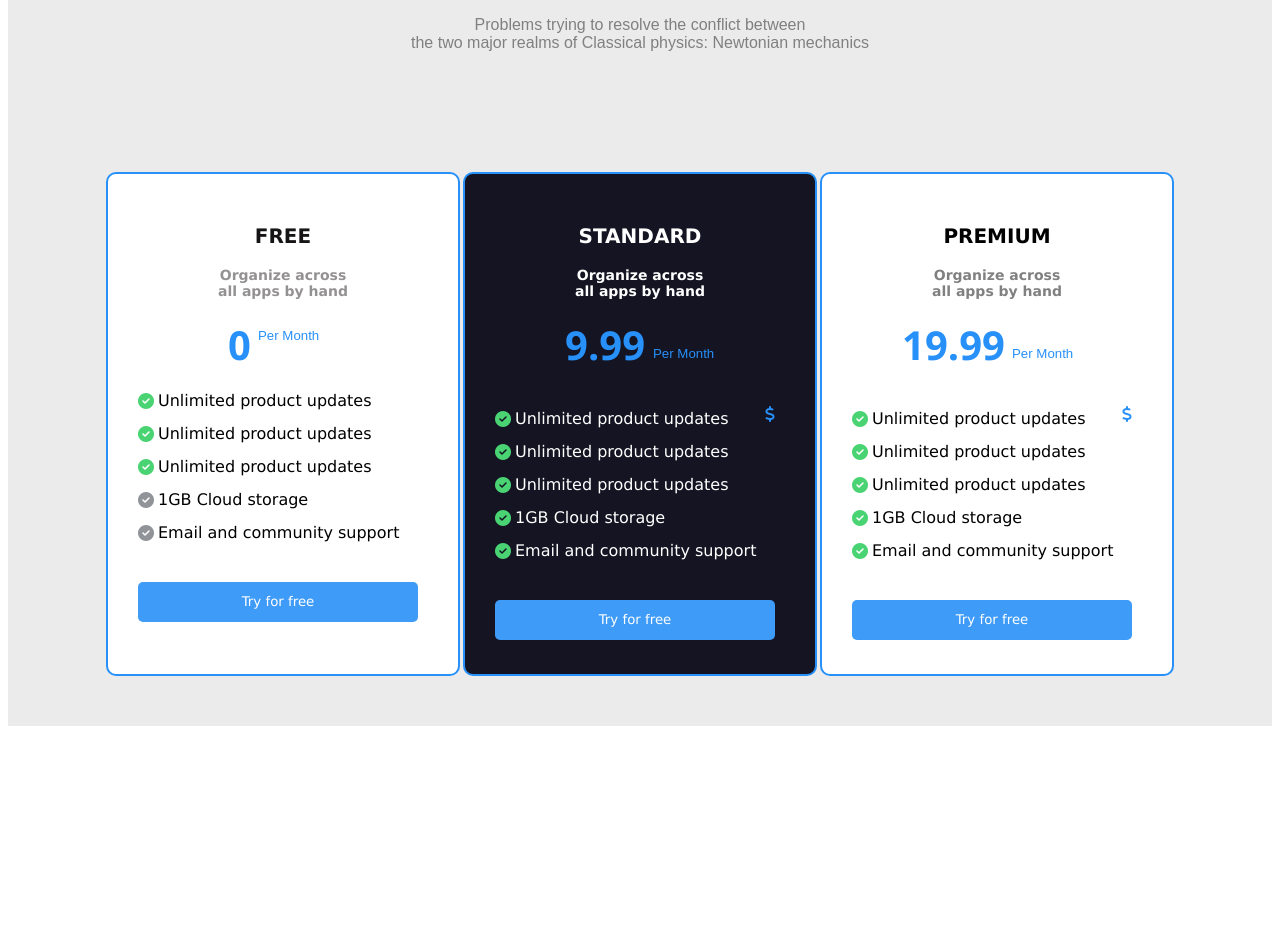
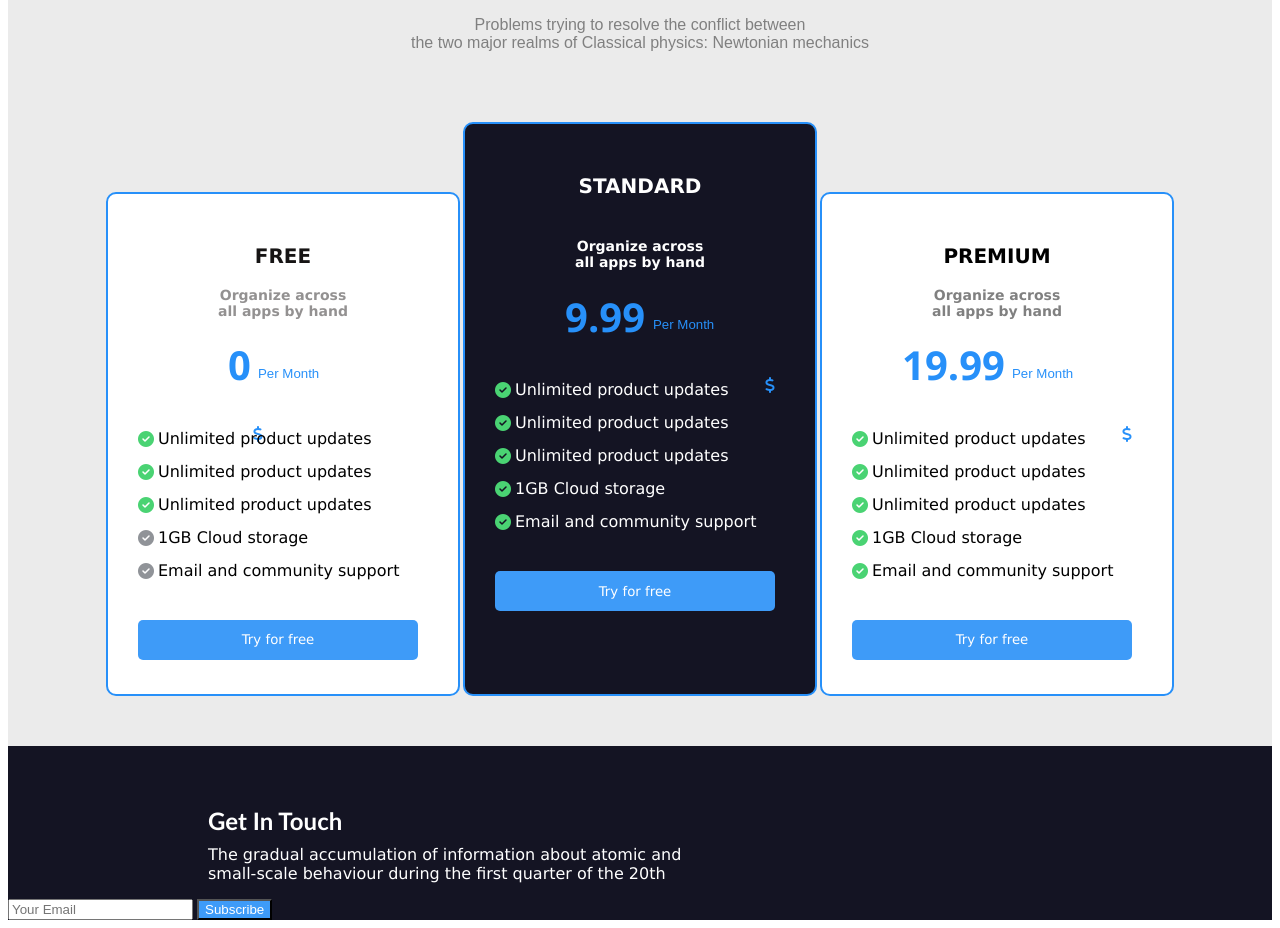
Before and after one commit to shreya-paul-17/Milestone-1-Exam, a plain HTML site: page Project-2/index.html in a window 1280 px wide. Shown: the part 3083-4011 px from the top of the page. Before the commit the page ends 3817 px from the top, so only its background shows below. Drawn offline with Linux system fonts and the light colour scheme.

Commit message:
Footer partially completed

```diff
--- a/Project-2/index.html
+++ b/Project-2/index.html
@@ -210,7 +210,7 @@
                 <h2>FREE</h2>
                 <h4>Organize across all apps by hand</h4>
                 <h1>0</h1>
-                <!-- <i class="fa-solid fa-dollar-sign" style="color: #2790f9; padding-left: 145px; "></i> -->
+                <i class="fa-solid fa-dollar-sign" style="color: #2790f9; padding-left: 145px; "></i>
                 <h5>Per Month</h5>
                 <div class="facilities">
                     <i class="fa-solid fa-circle-check" style="color: #4ad373;padding-left: 30px;"></i>
@@ -268,8 +268,14 @@
                 </div>
                 <button type="button">Try for free</button>
             </div>
+        </div>
+    </section>
 
-        </div>
+    <section class="section-6">
+        <h1>Get In Touch</h1>
+        <p>The gradual accumulation of information about atomic and small-scale behaviour during the first quarter of the 20th</p>
+        <input type="email" name="email" placeholder="Your Email" id="email" required>
+        <button type="button">Subscribe</button>
     </section>
 </body>
 </html>
--- a/Project-2/style.css
+++ b/Project-2/style.css
@@ -519,7 +519,7 @@ nav>button:hover{
 .price{
     display: flex;
     justify-content: center;
-    padding-top: 50px;
+    /* padding-top: 50px; */
     padding-bottom: 50px;
 }
 
@@ -527,6 +527,8 @@ nav>button:hover{
     background-color: white;
     border: 2px solid #2790f9;
     border-radius: 10px;
+    padding-top: 0px;
+    margin-top:70px;
     width: 350px;
     height: 500px;
 }
@@ -599,9 +601,8 @@ nav>button:hover{
     background-color: #141423;
     border: 2px solid #2790f9;
     border-radius: 10px;
-    /* margin-bottom: -130px; */
     width: 350px;
-    height: 500px;
+    height: 570px;
     margin-left: 3px;
     margin-right: 3px;
 }
@@ -612,6 +613,7 @@ nav>button:hover{
     color: #fff;
     text-align: center;
     margin-top: 50px;
+    margin-bottom: 40px;
 }
 
 .price>.standard>h4{
@@ -675,6 +677,8 @@ nav>button:hover{
     background-color: #fff;
     border: 2px solid #2790f9;
     border-radius: 10px;
+    padding-top: 0px;
+    margin-top:70px;
     width: 350px;
     height: 500px;
 }
@@ -743,3 +747,28 @@ nav>button:hover{
     cursor: pointer;
     font-weight: bold;
 }
+
+.section-6{
+    background-color: #141423;
+    padding-top: 10px;
+}
+
+.section-6>h1{
+    color: #ffffff;
+    font-family: 'Trebuchet MS', 'Lucida Sans Unicode', 'Lucida Grande', 'Lucida Sans', Arial, sans-serif;
+    margin-top: 50px;
+    margin-left: 200px;
+}
+
+.section-6>p{
+    color: #ffffff;
+    font-family: Verdana, Geneva, Tahoma, sans-serif;
+    margin-left: 200px;
+    margin-top: -10px;
+    width: 500px;
+}
+
+.section-6>button{
+    background-color: #3e9bf8;
+    color: #ffffff;
+}
```
